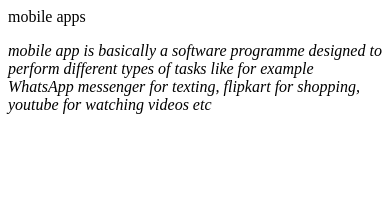
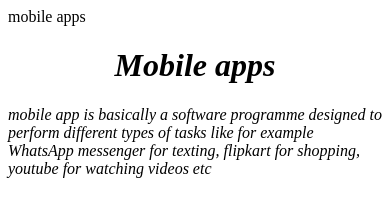
Before and after one commit to bengel06/Bengel-06, a plain HTML site: page mobile apps.html in a window 390 px wide. Drawn offline with Linux system fonts and the light colour scheme.

Commit message:
Update mobile apps.html

```diff
--- a/mobile apps.html
+++ b/mobile apps.html
@@ -5,6 +5,7 @@ mobile apps
 </head>
 <body>
 <em>
+  <h1><center>Mobile apps</center></h1>
 <p> mobile app is basically a software programme designed to perform different types of tasks like for example WhatsApp messenger for  texting,  flipkart for shopping, youtube for watching videos etc
 </em>
 <p>
```
